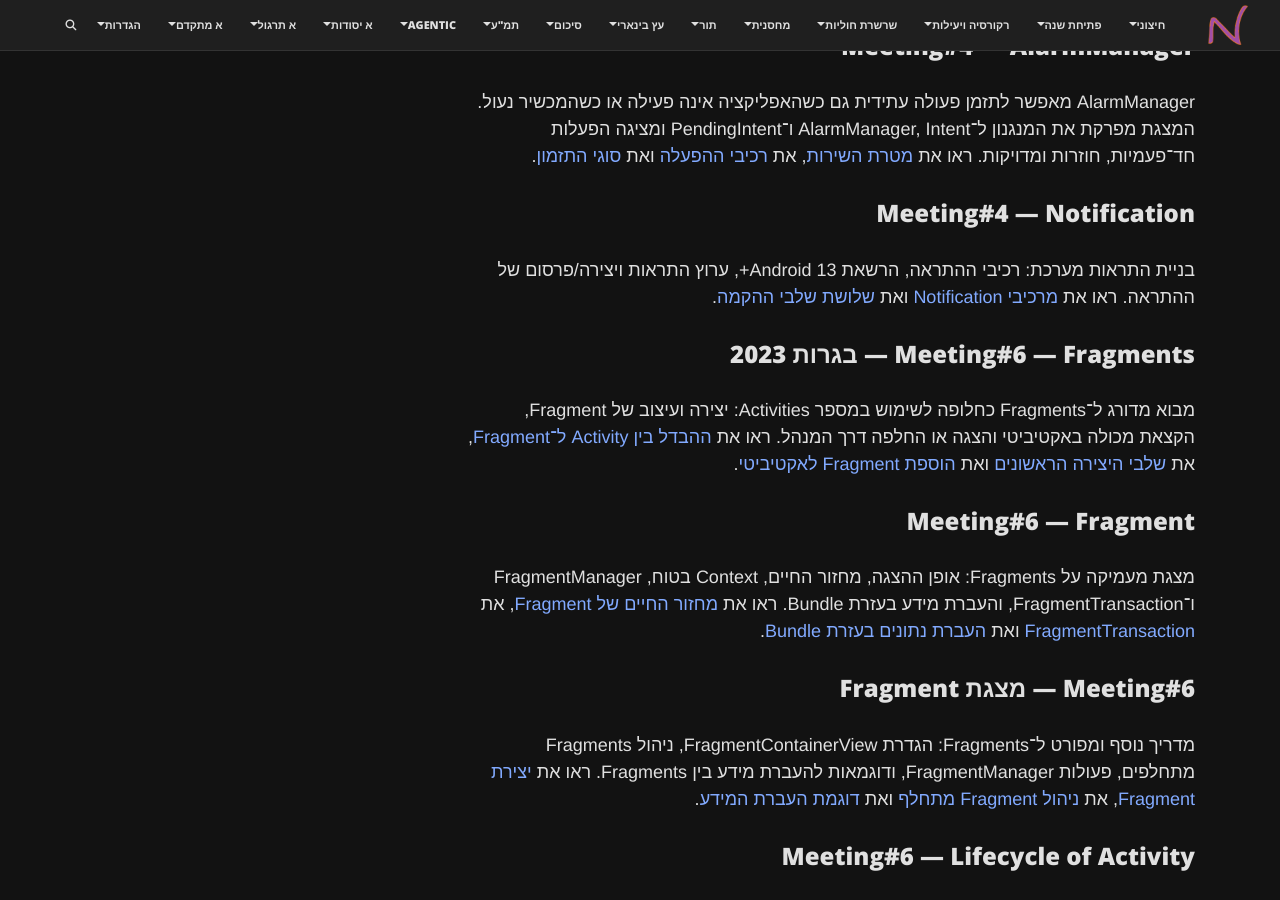
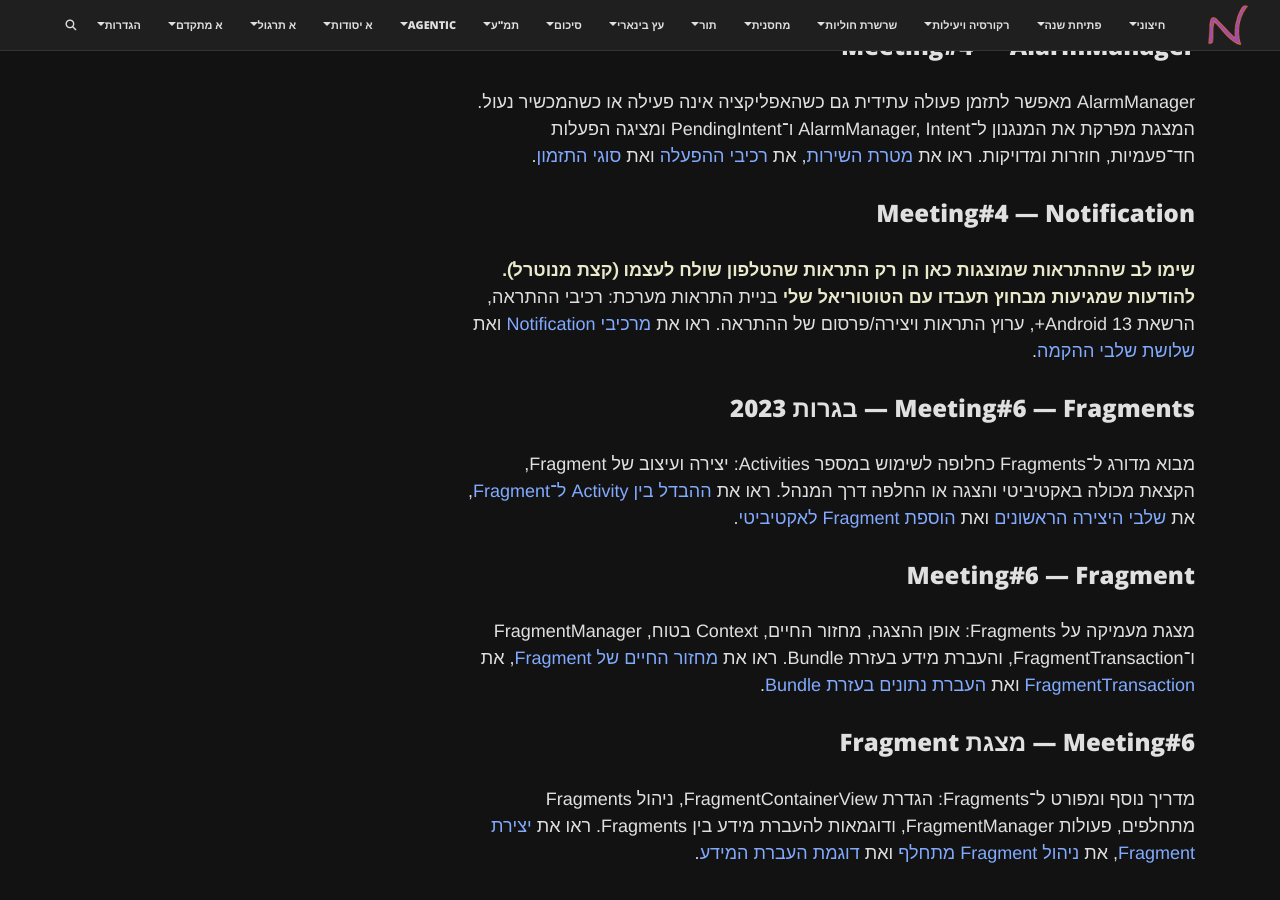
Before and after one commit to 3strategy/BeautifulMivney, a Jekyll site: the page built from android/zeev/meetings.md, in a window 1280 px wide and 900 px high, scrolled down 3822 px. Built offline with Jekyll 4.4.1, drawn with Linux system fonts in a browser that asks for light colours; comment, search, counter and statistics services are not loaded; some of the changed lines change nothing that is shown; some of the changed text lies outside the part shown.

Commit message:
עדכון על קובץ ריכוז המידע על מצגות זאב. meetings.md

```diff
--- a/android/zeev/meetings.md
+++ b/android/zeev/meetings.md
@@ -60,8 +60,8 @@
 ### Meeting#1 — למידה {#id-meeting-1-learning}
 מפת מקורות ללמידה עצמית: התיעוד הרשמי של Android, קהילת Stack Overflow, וסרטוני YouTube — עם מודעות לכך שרמת ההסבר ועדכניות החומר משתנות. ראו את [התיעוד הרשמי](https://docs.google.com/presentation/d/1JLPaat6-wgs7uiFA_Dfj8LKWlTMed-av/edit?slide=id.p2) ואת [הדיון במקורות קהילתיים ובווידאו](https://docs.google.com/presentation/d/1JLPaat6-wgs7uiFA_Dfj8LKWlTMed-av/edit?slide=id.p3).
 
-### Meeting#2 — JobScheduler {#id-meeting-2-job-scheduler}
-היכרות עם JobScheduler להרצת עבודה מחזורית ברקע תוך התחשבות ברשת ובסוללה. המצגת גם מבדילה בינו לבין AlarmManager ומסבירה את תנאי ההפעלה שמגדירים למשימה. ראו את [מתי לבחור בכל מנגנון](https://docs.google.com/presentation/d/1N4d4h_IxOts0EoOxNJ-bgCxouUD-2OIJ/edit?slide=id.p2), את [הצורך ב־BroadcastReceiver לאחר אתחול המכשיר](https://docs.google.com/presentation/d/1N4d4h_IxOts0EoOxNJ-bgCxouUD-2OIJ/edit?slide=id.p10) ואת [תנאי הרשת](https://docs.google.com/presentation/d/1N4d4h_IxOts0EoOxNJ-bgCxouUD-2OIJ/edit?slide=id.p13).
+### Meeting#2 — ~~JobScheduler~~ USE WorkManager {#id-meeting-2-job-scheduler}
+היכרות עם JobScheduler להרצת עבודה מחזורית ברקע תוך התחשבות ברשת ובסוללה. המצגת גם מבדילה בינו לבין AlarmManager ומסבירה את תנאי ההפעלה שמגדירים למשימה. ראו את [מתי לבחור בכל מנגנון](https://docs.google.com/presentation/d/1N4d4h_IxOts0EoOxNJ-bgCxouUD-2OIJ/edit?slide=id.p2), את [הצורך ב־BroadcastReceiver לאחר אתחול המכשיר](https://docs.google.com/presentation/d/1N4d4h_IxOts0EoOxNJ-bgCxouUD-2OIJ/edit?slide=id.p10) ואת [תנאי הרשת](https://docs.google.com/presentation/d/1N4d4h_IxOts0EoOxNJ-bgCxouUD-2OIJ/edit?slide=id.p13).~
 
 ### Meeting#2 — Sensors {#id-meeting-2-sensors}
 מבוא לחיישני Android: סוגי החיישנים, מגבלות השימוש בהם בפרויקט, הדמיה באמולטור ועבודה עם SensorManager ו־SensorEventListener. ראו את [דוגמאות החיישנים המובנים](https://docs.google.com/presentation/d/1aXeJl9OvDmzKVRSEuLCzM-z6peBSatgP/edit?slide=id.p3), את [Virtual sensors באמולטור](https://docs.google.com/presentation/d/1aXeJl9OvDmzKVRSEuLCzM-z6peBSatgP/edit?slide=id.p6) ואת [גישה לשירות החיישנים](https://docs.google.com/presentation/d/1aXeJl9OvDmzKVRSEuLCzM-z6peBSatgP/edit?slide=id.p9).
@@ -82,6 +82,8 @@
 AlarmManager מאפשר לתזמן פעולה עתידית גם כשהאפליקציה אינה פעילה או כשהמכשיר נעול. המצגת מפרקת את המנגנון ל־AlarmManager, Intent ו־PendingIntent ומציגה הפעלות חד־פעמיות, חוזרות ומדויקות. ראו את [מטרת השירות](https://docs.google.com/presentation/d/1nV4xlUKkAcDl37nRkbZ2K6_z4Vh8SsDi/edit?slide=id.p2), את [רכיבי ההפעלה](https://docs.google.com/presentation/d/1nV4xlUKkAcDl37nRkbZ2K6_z4Vh8SsDi/edit?slide=id.p4) ואת [סוגי התזמון](https://docs.google.com/presentation/d/1nV4xlUKkAcDl37nRkbZ2K6_z4Vh8SsDi/edit?slide=id.p8).
 
 ### Meeting#4 — Notification {#id-meeting-4-notification}
+
+**שימו לב שההתראות שמוצגות כאן הן רק התראות שהטלפון שולח לעצמו (קצת מנוטרל). להודעות שמגיעות מבחוץ תעבדו עם הטוטוריאל שלי**
 בניית התראות מערכת: רכיבי ההתראה, הרשאת Android 13+, ערוץ התראות ויצירה/פרסום של ההתראה. ראו את [מרכיבי Notification](https://docs.google.com/presentation/d/1UVBAvSwJ_DhJ0z9UeoV7WRVvbTz8xFI9/edit?slide=id.p2) ואת [שלושת שלבי ההקמה](https://docs.google.com/presentation/d/1UVBAvSwJ_DhJ0z9UeoV7WRVvbTz8xFI9/edit?slide=id.p3).
 
 ### Meeting#6 — Fragments — בגרות 2023 {#id-meeting-6-bagrut-fragments}
```
